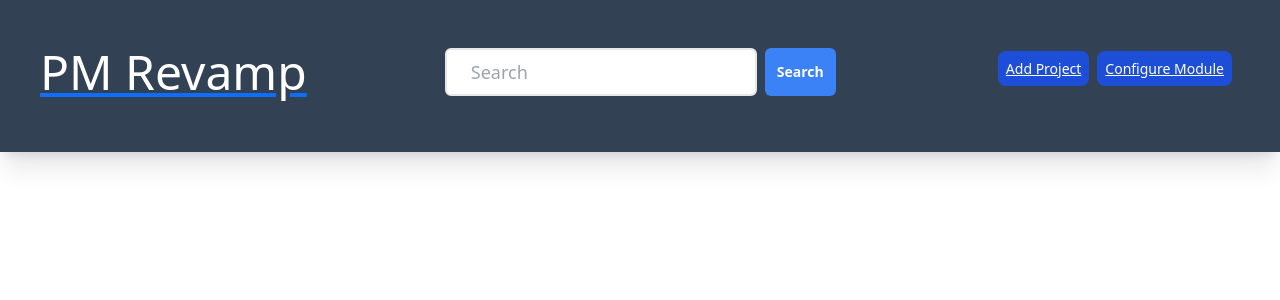
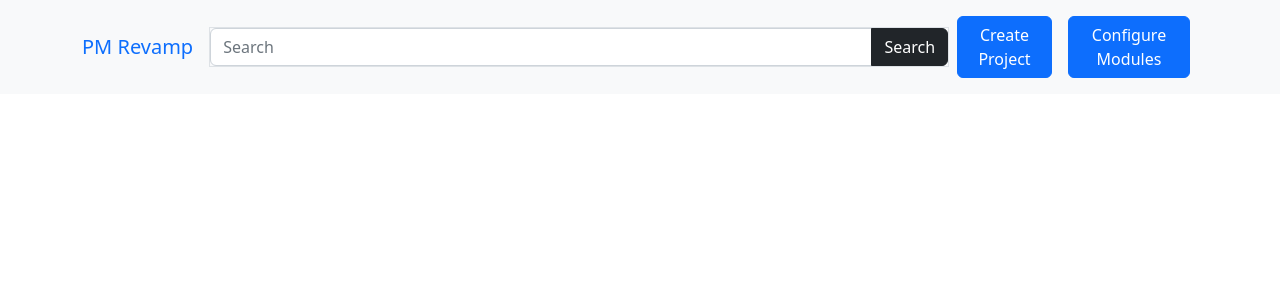
Before and after one commit to Tundrian/pmrevamp, a React (Vite) app in the folder client/: page / in a window 1280 px wide. Shown: the top 300 px of the page. Built offline with nearby package versions, Linux system fonts and the light colour scheme.

Commit message:
added new navbar styling

```diff
--- a/client/src/pages/Root.jsx
+++ b/client/src/pages/Root.jsx
@@ -1,11 +1,56 @@
 import { Outlet, Link } from "react-router-dom";
 import '../index.css'
+import { InputGroup, Form, Button, Container, Nav, Navbar, NavDropdown } from 'react-bootstrap'
 
 export default function Root() {
   return (
     <>
-        <div id="sidebar" className="w-full py-5 mb-10 flex flex-row justify-between px-10 bg-slate-700 shadow-xl">
-          <Link to={'/'}><h1 className="text-2xl text-white font-thin lg:text-5xl">PM Revamp</h1></Link>
+      <Navbar bg="light" expand="lg">
+        <Container>
+          <Navbar.Brand ><Link to="/" className="no-underline">PM Revamp</Link></Navbar.Brand>
+          <Navbar.Toggle aria-controls="basic-navbar-nav" />
+          <Navbar.Collapse id="basic-navbar-nav">
+            <InputGroup className="my-3 border border-green-500">
+              <Form.Control
+                placeholder="Search"
+                aria-label="Search input"
+                aria-describedby="navbar search field"
+              />
+              <Button variant="dark" id="button-addon2">
+                Search
+              </Button>
+            </InputGroup>
+            <Nav className="me-auto flex flex-row justify-around">
+              <Nav.Link >
+                <Link to={`createProject`}>
+                  <Button variant="primary">
+                    Create Project
+                  </Button>
+                </Link>
+              </Nav.Link>
+              <Nav.Link >
+                <Link to={`configureModules`}>
+                  <Button variant="primary">
+                    Configure Modules
+                  </Button>
+                </Link>
+              </Nav.Link>
+            </Nav>
+          </Navbar.Collapse>
+        </Container>
+      </Navbar>
+      {/* <div id="sidebar" className="w-full pt-3 mb-10 flex flex-row justify-between px-10 bg-slate-700 shadow-xl">
+        <Link to={'/'}><h1 className="text-2xl text-white font-thin lg:text-5xl ">PM Revamp</h1></Link>
+        <InputGroup size="sm" className="mb-3 mx-10 border border-green-500">
+          <Form.Control
+            placeholder="Search"
+            aria-label="Search input"
+            aria-describedby="navbar search field"
+          />
+          <Button variant="dark" id="button-addon2">
+            Search
+          </Button>
+        </InputGroup>
         <div>
           <form id="search-form" role="search" className="flex justify-center">
             <input
@@ -29,7 +74,7 @@ export default function Root() {
             </li>
           </ul>
         </nav>
-        </div>
+      </div> */}
       <Outlet />
       <div id="detail"></div>
     </>
```
Lines whose indentation alone changed are shown as unchanged.
